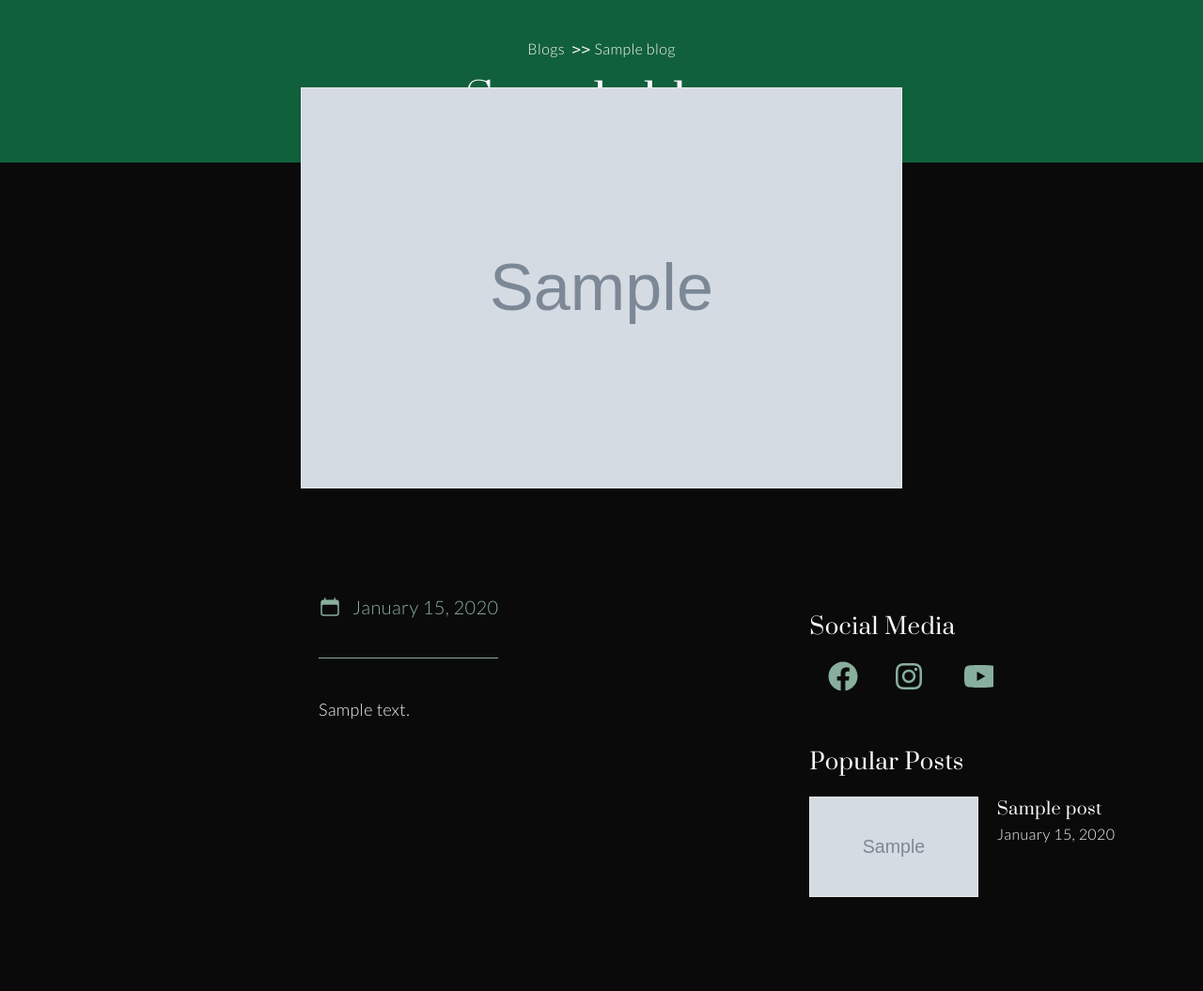
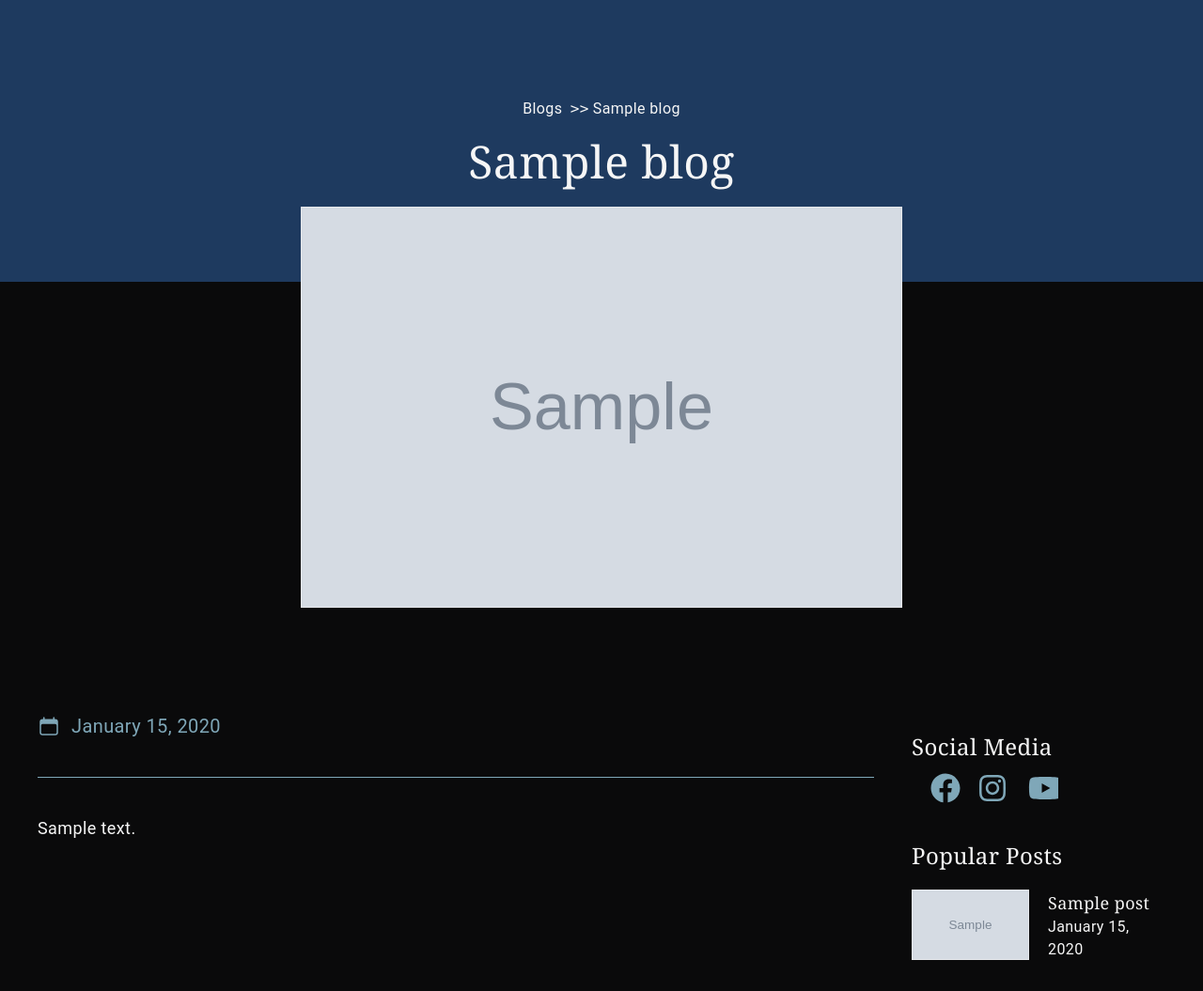
Before and after one commit to eyeshield99/blog, a Django app: template templates/blogs/blog-detail.html in a window 1280 px wide. Shown: the whole page at 94% size. Before the commit the page ends 955 px from the top, so only its background shows below. Run offline with Django 4.2, Linux system fonts and the light colour scheme; the template is opened without the code that fills it: most values are stand-ins (such as "Sample title", 1, 10 or a date in 2020); grey boxes marked "Sample" are stand-in pictures; data that the repository does not hold is empty; parts of the project's set-up code (start-up, migrations or seed data) failed here and were passed over; some libraries are stand-ins or nearby versions.

Commit message:
improve blog single

```diff
--- a/static/css/styles.css
+++ b/static/css/styles.css
@@ -46,7 +46,7 @@ html,
   -o-tab-size: 4;
      tab-size: 4;
   /* 3 */
-  font-family: "Lato", ui-sans-serif, system-ui, sans-serif, "Apple Color Emoji", "Segoe UI Emoji", "Segoe UI Symbol", "Noto Color Emoji";
+  font-family: "Roboto", ui-sans-serif, system-ui, sans-serif, "Apple Color Emoji", "Segoe UI Emoji", "Segoe UI Symbol", "Noto Color Emoji";
   /* 4 */
   font-feature-settings: normal;
   /* 5 */
@@ -544,6 +544,40 @@ video {
   --tw-backdrop-sepia:  ;
 }
 
+.container {
+  width: 100%;
+}
+
+@media (min-width: 640px) {
+  .container {
+    max-width: 640px;
+  }
+}
+
+@media (min-width: 768px) {
+  .container {
+    max-width: 768px;
+  }
+}
+
+@media (min-width: 1024px) {
+  .container {
+    max-width: 1024px;
+  }
+}
+
+@media (min-width: 1280px) {
+  .container {
+    max-width: 1280px;
+  }
+}
+
+@media (min-width: 1536px) {
+  .container {
+    max-width: 1536px;
+  }
+}
+
 .sr-only {
   position: absolute;
   width: 1px;
@@ -578,6 +608,14 @@ video {
 
 .col-span-4 {
   grid-column: span 4 / span 4;
+}
+
+.col-span-5 {
+  grid-column: span 5 / span 5;
+}
+
+.col-span-6 {
+  grid-column: span 6 / span 6;
 }
 
 .mx-auto {
@@ -607,6 +645,26 @@ video {
   margin-top: 2rem;
 }
 
+.mt-2 {
+  margin-top: 0.5rem;
+}
+
+.mb-3 {
+  margin-bottom: 0.75rem;
+}
+
+.mb-5 {
+  margin-bottom: 1.25rem;
+}
+
+.ml-3 {
+  margin-left: 0.75rem;
+}
+
+.ml-5 {
+  margin-left: 1.25rem;
+}
+
 .block {
   display: block;
 }
@@ -712,8 +764,8 @@ video {
   gap: 1.25rem;
 }
 
-.gap-8 {
-  gap: 2rem;
+.gap-10 {
+  gap: 2.5rem;
 }
 
 .gap-y-10 {
@@ -754,9 +812,13 @@ video {
   border-width: 1px;
 }
 
+.border-b {
+  border-bottom-width: 1px;
+}
+
 .border-accent {
   --tw-border-opacity: 1;
-  border-color: rgb(136 175 157 / var(--tw-border-opacity));
+  border-color: rgb(127 167 184 / var(--tw-border-opacity));
 }
 
 .bg-base-100 {
@@ -766,25 +828,7 @@ video {
 
 .bg-primary {
   --tw-bg-opacity: 1;
-  background-color: rgb(17 96 60 / var(--tw-bg-opacity));
-}
-
-.bg-gradient-to-b {
-  background-image: linear-gradient(to bottom, var(--tw-gradient-stops));
-}
-
-.from-transparent {
-  --tw-gradient-from: transparent var(--tw-gradient-from-position);
-  --tw-gradient-to: rgb(0 0 0 / 0) var(--tw-gradient-to-position);
-  --tw-gradient-stops: var(--tw-gradient-from), var(--tw-gradient-to);
-}
-
-.to-indigo-900 {
-  --tw-gradient-to: #312e81 var(--tw-gradient-to-position);
-}
-
-.fill-base-100 {
-  fill: #0A0A0B;
+  background-color: rgb(30 58 95 / var(--tw-bg-opacity));
 }
 
 .object-cover {
@@ -834,7 +874,7 @@ video {
 }
 
 .font-serif {
-  font-family: "Prata", ui-serif, Georgia, Cambria, "Times New Roman", Times, serif;
+  font-family: "Merriweather", ui-serif, Georgia, Cambria, "Times New Roman", Times, serif;
 }
 
 .text-2xl {
@@ -868,7 +908,7 @@ video {
 
 .text-accent {
   --tw-text-opacity: 1;
-  color: rgb(136 175 157 / var(--tw-text-opacity));
+  color: rgb(127 167 184 / var(--tw-text-opacity));
 }
 
 .text-base-content {
@@ -889,13 +929,10 @@ video {
   -moz-osx-font-smoothing: grayscale;
 }
 
-.opacity-30 {
-  opacity: 0.3;
-}
-
-.brightness-50 {
-  --tw-brightness: brightness(.5);
-  filter: var(--tw-blur) var(--tw-brightness) var(--tw-contrast) var(--tw-grayscale) var(--tw-hue-rotate) var(--tw-invert) var(--tw-saturate) var(--tw-sepia) var(--tw-drop-shadow);
+.transition-transform {
+  transition-property: transform;
+  transition-timing-function: cubic-bezier(0.4, 0, 0.2, 1);
+  transition-duration: 150ms;
 }
 
 * {
@@ -972,29 +1009,41 @@ footer li:hover {
 }
 
 @media (min-width: 768px) {
+  .md\:mt-0 {
+    margin-top: 0px;
+  }
+
   .md\:size-8 {
     width: 2rem;
     height: 2rem;
+  }
+
+  .md\:h-8 {
+    height: 2rem;
+  }
+
+  .md\:w-8 {
+    width: 2rem;
+  }
+
+  .md\:w-auto {
+    width: auto;
   }
 
   .md\:max-w-\[70\%\] {
     max-width: 70%;
   }
 
-  .md\:grid-cols-3 {
-    grid-template-columns: repeat(3, minmax(0, 1fr));
-  }
-
   .md\:flex-row {
     flex-direction: row;
   }
 
-  .md\:justify-between {
-    justify-content: space-between;
+  .md\:gap-5 {
+    gap: 1.25rem;
   }
 
-  .md\:gap-5 {
-    gap: 1.25rem;
+  .md\:p-10 {
+    padding: 2.5rem;
   }
 
   .md\:px-10 {
@@ -1027,8 +1071,16 @@ footer li:hover {
     grid-template-columns: repeat(6, minmax(0, 1fr));
   }
 
+  .lg\:grid-cols-8 {
+    grid-template-columns: repeat(8, minmax(0, 1fr));
+  }
+
   .lg\:gap-8 {
     gap: 2rem;
+  }
+
+  .lg\:gap-10 {
+    gap: 2.5rem;
   }
 
   .lg\:gap-x-8 {
@@ -1040,9 +1092,13 @@ footer li:hover {
     padding: 2.5rem;
   }
 
-  .lg\:px-\[10\%\] {
-    padding-left: 10%;
-    padding-right: 10%;
+  .lg\:p-16 {
+    padding: 4rem;
+  }
+
+  .lg\:py-16 {
+    padding-top: 4rem;
+    padding-bottom: 4rem;
   }
 
   .lg\:text-5xl {
--- a/templates/blogs/blog-detail.html
+++ b/templates/blogs/blog-detail.html
@@ -1,13 +1,12 @@
 {% extends "layouts/base.html" %}
-{% load markdown_extras %}
-{% load static %}
+{% load markdown_extras static %}
 {% block title %}
   {{ blog.title }}
 {% endblock title %}
 {% block content %}
   <main>
-    <section class="bg-primary">
-      <div class="flex flex-col items-center gap-y-5 p-5 py-8 text-center lg:p-10 2xl:p-16">
+    <section class="bg-primary py-8 lg:py-16">
+      <div class="container mx-auto flex flex-col items-center gap-5 p-5 text-center lg:p-10">
         <div class="text-sm lg:text-base">
           <a href="{% url 'blog-index' %}" class="hover:text-accent">Blogs</a>
           <span class="px-1 font-mono">>></span>{{ blog.title }}
@@ -16,67 +15,60 @@
       </div>
     </section>
     {% if blog.image %}
-      <div class="mx-auto lg:-translate-y-20 -translate-y-10 px-[10%] md:max-w-[70%]">
+      <div class="container mx-auto -translate-y-10 lg:-translate-y-20 px-[10%] md:max-w-[70%]">
         <img src="{{ blog.image.url }}"
              alt="{{ member.name }}"
-             width="300"
-             height="auto"
-             class="aspect-[3/2] w-full border">
+             class="aspect-[3/2] w-full border"
+             width="100"
+             height="auto">
       </div>
     {% endif %}
-    <section class="grid gap-y-10 p-5 sm:p-8 md:px-10 lg:grid-cols-6 lg:gap-8">
-      <div class="col-span-4 mx-auto max-w-5xl">
-        <div class="text-accent mx-auto flex flex-col items-center md:flex-row md:gap-5">
-          <div class="mx-auto flex w-fit items-center justify-center gap-3 text-xl">
-            <div>
+    <section class="container mx-auto grid gap-10 p-5 sm:p-8 md:px-10 lg:grid-cols-8 lg:gap-10">
+      <div class="col-span-6">
+        <div class="text-accent flex flex-col items-center md:flex-row md:gap-5">
+          <div class="flex items-center gap-3 text-xl">
             <svg xmlns="http://www.w3.org/2000/svg"
                  viewBox="0 0 24 24"
                  fill="currentColor"
                  class="h-6 w-6">
               <path fill-rule="evenodd" d="M6.75 2.25A.75.75 0 0 1 7.5 3v1.5h9V3A.75.75 0 0 1 18 3v1.5h.75a3 3 0 0 1 3 3v11.25a3 3 0 0 1-3 3H5.25a3 3 0 0 1-3-3V7.5a3 3 0 0 1 3-3H6V3a.75.75 0 0 1 .75-.75Zm13.5 9a1.5 1.5 0 0 0-1.5-1.5H5.25a1.5 1.5 0 0 0-1.5 1.5v7.5a1.5 1.5 0 0 0 1.5 1.5h13.5a1.5 1.5 0 0 0 1.5-1.5v-7.5Z" clip-rule="evenodd" />
             </svg>
-            </div>
             <p>{{ blog.pub_date|date:"F d, Y" }}</p>
           </div>
         </div>
         <hr class="border-accent my-10">
-        <div>
         <div class="space-y-5 lg:text-lg">{{ blog.content | markdown | safe }}</div>
       </div>
-      </div>
       <div class="col-span-2">
-        <h2 class="mt-5 font-serif text-2xl">Social Media</h2>
-        <div class="mb-10 flex items-center">
+        <h2 class="mt-5 mb-3 font-serif text-2xl">Social Media</h2>
+        <div class="flex items-center gap-5 mb-10 ml-5">
           <a href="https://www.facebook.com/chesterjeffa"
              target="_blank"
-             class="p-5 hover:-translate-y-2">
-            <svg class="size-6 md:size-8"
+             class="hover:-translate-y-2 transition-transform">
+            <svg class="w-6 h-6 md:w-8 md:h-8"
                  viewBox="0 0 512 512"
                  xmlns="http://www.w3.org/2000/svg">
-              <path d="M504 256C504 119 393 8 256 8S8 119 8 256c0 123.78 90.69 226.38 209.25 245V327.69h-63V256h63v-54.64c0-62.15 37-96.48 93.67-96.48 27.14 0 55.52 4.84 55.52 4.84v61h-31.28c-30.8 0-40.41 19.12-40.41 38.73V256h68.78l-11 71.69h-57.78V501C413.31 482.38 504 379.78 504 256z" fill="#88AF9D">
-              </path>
+              <path d="M504 256C504 119 393 8 256 8S8 119 8 256c0 123.78 90.69 226.38 209.25 245V327.69h-63V256h63v-54.64c0-62.15 37-96.48 93.67-96.48 27.14 0 55.52 4.84 55.52 4.84v61h-31.28c-30.8 0-40.41 19.12-40.41 38.73V256h68.78l-11 71.69h-57.78V501C413.31 482.38 504 379.78 504 256z" fill="#7FA7B8" />
             </svg>
             <span class="sr-only">Facebook</span>
           </a>
           <a href="https://www.instagram.com/chesterjeffancheta"
              target="_blank"
-             class="p-5 hover:-translate-y-2">
-            <svg class="size-6 md:size-8"
+             class="hover:-translate-y-2 transition-transform">
+            <svg class="w-6 h-6 md:w-8 md:h-8"
                  viewBox="0 0 512 512"
                  xmlns="http://www.w3.org/2000/svg">
-              <path d="M224.1 141c-63.6 0-114.9 51.3-114.9 114.9s51.3 114.9 114.9 114.9S339 319.5 339 255.9 287.7 141 224.1 141zm0 189.6c-41.1 0-74.7-33.5-74.7-74.7s33.5-74.7 74.7-74.7 74.7 33.5 74.7 74.7-33.6 74.7-74.7 74.7zm146.4-194.3c0 14.9-12 26.8-26.8 26.8-14.9 0-26.8-12-26.8-26.8s12-26.8 26.8-26.8 26.8 12 26.8 26.8zm76.1 27.2c-1.7-35.9-9.9-67.7-36.2-93.9-26.2-26.2-58-34.4-93.9-36.2-37-2.1-147.9-2.1-184.9 0-35.8 1.7-67.6 9.9-93.9 36.1s-34.4 58-36.2 93.9c-2.1 37-2.1 147.9 0 184.9 1.7 35.9 9.9 67.7 36.2 93.9s58 34.4 93.9 36.2c37 2.1 147.9 2.1 184.9 0 35.9-1.7 67.7-9.9 93.9-36.2 26.2-26.2 34.4-58 36.2-93.9 2.1-37 2.1-147.8 0-184.8zM398.8 388c-7.8 19.6-22.9 34.7-42.6 42.6-29.5 11.7-99.5 9-132.1 9s-102.7 2.6-132.1-9c-19.6-7.8-34.7-22.9-42.6-42.6-11.7-29.5-9-99.5-9-132.1s-2.6-102.7 9-132.1c7.8-19.6 22.9-34.7 42.6-42.6 29.5-11.7 99.5-9 132.1-9s102.7-2.6 132.1 9c19.6 7.8 34.7 22.9 42.6 42.6 11.7 29.5 9 99.5 9 132.1s2.7 102.7-9 132.1z" fill="#88AF9D">
-              </path>
+              <path d="M224.1 141c-63.6 0-114.9 51.3-114.9 114.9s51.3 114.9 114.9 114.9S339 319.5 339 255.9 287.7 141 224.1 141zm0 189.6c-41.1 0-74.7-33.5-74.7-74.7s33.5-74.7 74.7-74.7 74.7 33.5 74.7 74.7-33.6 74.7-74.7 74.7zm146.4-194.3c0 14.9-12 26.8-26.8 26.8-14.9 0-26.8-12-26.8-26.8s12-26.8 26.8-26.8 26.8 12 26.8 26.8zm76.1 27.2c-1.7-35.9-9.9-67.7-36.2-93.9-26.2-26.2-58-34.4-93.9-36.2-37-2.1-147.9-2.1-184.9 0-35.8 1.7-67.6 9.9-93.9 36.1s-34.4 58-36.2 93.9c-2.1 37-2.1 147.9 0 184.9 1.7 35.9 9.9 67.7 36.2 93.9s58 34.4 93.9 36.2c37 2.1 147.9 2.1 184.9 0 35.9-1.7 67.7-9.9 93.9-36.2 26.2-26.2 34.4-58 36.2-93.9 2.1-37 2.1-147.8 0-184.8zM398.8 388c-7.8 19.6-22.9 34.7-42.6 42.6-29.5 11.7-99.5 9-132.1 9s-102.7 2.6-132.1-9c-19.6-7.8-34.7-22.9-42.6-42.6-11.7-29.5-9-99.5-9-132.1s-2.6-102.7 9-132.1c7.8-19.6 22.9-34.7 42.6-42.6 29.5-11.7 99.5-9 132.1-9s102.7-2.6 132.1 9c19.6 7.8 34.7 22.9 42.6 42.6 11.7 29.5 9 99.5 9 132.1s2.7 102.7-9 132.1z" fill="#7FA7B8" />
             </svg>
             <span class="sr-only">Instagram</span>
           </a>
           <a href="https://www.youtube.com/channel/UCiJ_XK1TJxZt96rSAcwYxXA"
              target="_blank"
-             class="p-5 hover:-translate-y-2">
-            <svg class="size-6 md:size-8"
+             class="hover:-translate-y-2 transition-transform">
+            <svg class="w-6 h-6 md:w-8 md:h-8"
                  viewBox="0 0 512 512"
                  xmlns="http://www.w3.org/2000/svg">
-              <path d="M549.655 124.083c-6.281-23.65-24.787-42.276-48.284-48.597C458.781 64 288 64 288 64S117.22 64 74.629 75.486c-23.497 6.322-42.003 24.947-48.284 48.597-11.412 42.867-11.412 132.305-11.412 132.305s0 89.438 11.412 132.305c6.281 23.65 24.787 41.5 48.284 47.821C117.22 448 288 448 288 448s170.78 0 213.371-11.486c23.497-6.321 42.003-24.171 48.284-47.821 11.412-42.867 11.412-132.305 11.412-132.305s0-89.438-11.412-132.305zm-317.51 213.508V175.185l142.739 81.205-142.739 81.201z" fill="#88AF9D">
-              </path>
+              <path d="M549.655 124.083c-6.281-23.65-24.787-42.276-48.284-48.597C458.781 64 288 64 288 64S117.22 64 74.629 75.486c-23.497 6.322-42.003 24.947-48.284 48.597-11.412 42.867-11.412 132.305-11.412 132.305s0 89.438 11.412 132.305c6.281 23.65 24.787 41.5 48.284 47.821C117.22 448 288 448 288 448s170.78 0 213.371-11.486c23.497-6.321 42.003-24.171 48.284-47.821 11.412-42.867 11.412-132.305 11.412-132.305s0-89.438-11.412-132.305zm-317.51 213.508V175.185l142.739 81.205-142.739 81.201z" fill="#7FA7B8" />
             </svg>
             <span class="sr-only">YouTube</span>
           </a>
@@ -87,12 +79,12 @@
             <li class="grid grid-cols-6 gap-5">
               {% if post.image %}
                 <a href="{% url 'blog-detail' post.slug %}"
-                   class="col-span-3 object-cover sm:col-span-2 xl:col-span-3">
+                   class="col-span-3 sm:col-span-2 xl:col-span-3">
                   <img src="{{ post.image.url }}"
                        alt="{{ post.title }}"
-                       width="auto"
-                       height="auto"
-                       class="aspect-[5/3] w-full border object-cover">
+                       class="aspect-[5/3] w-full border object-cover"
+                       width="100"
+                       height="auto">
                 </a>
               {% endif %}
               <div class="col-span-3 sm:col-span-4 xl:col-span-3">
```
Also changed, not shown: other parts of static/css/styles.css (+19 -32 lines), tailwind.config.js (+4 -4 lines), templates/blogs/index.html (+10 -9 lines). Lines whose indentation alone changed are shown as unchanged.
